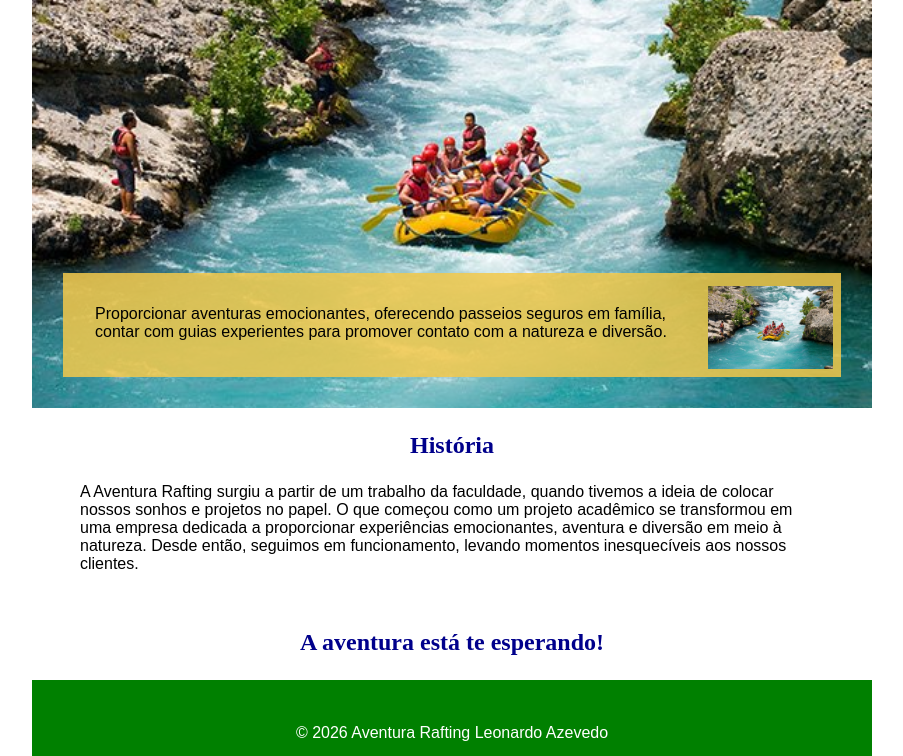
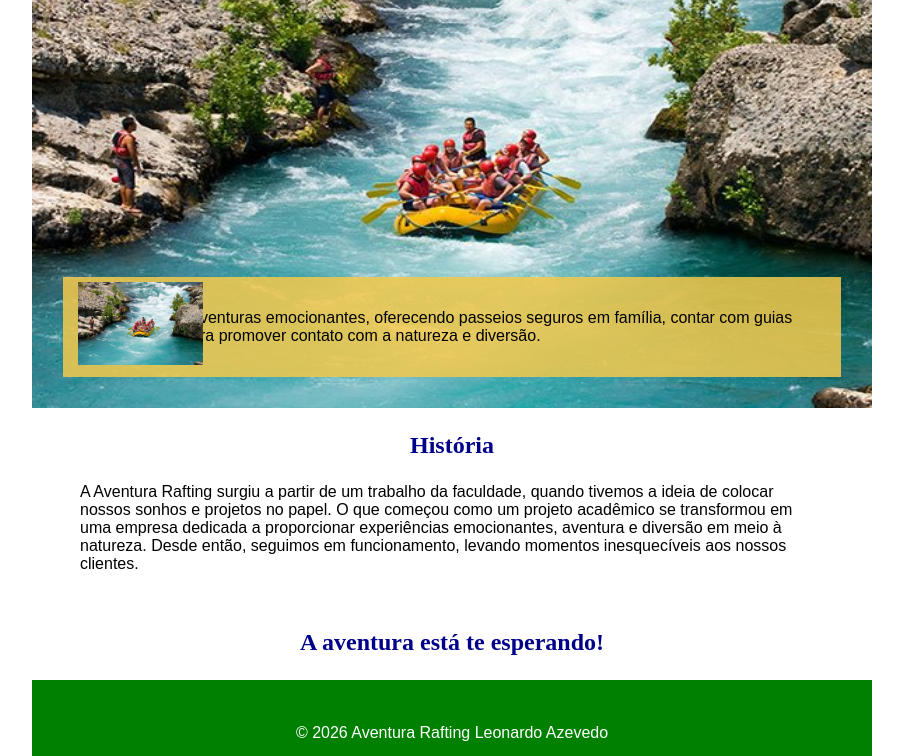
Before and after one commit to leonardogaaz/wdd130, a plain HTML site: page wwr/sobre.html in a window 1280 px wide. Shown: the part 344-1100 px from the top of the page, without its empty margins (188-1091 px from the left). Drawn offline with Linux system fonts and the light colour scheme.

Commit message:
Alterações nas imagens Página Rafting

```diff
--- a/wwr/estilos/rafting.css
+++ b/wwr/estilos/rafting.css
@@ -70,15 +70,15 @@ footer {
 .hero {
     position: relative;
     min-height: 500px;
-    background-image: url("../imagens/rafting-aventura.jpg");
-    background-size: cover;
-    background-position: center;
 }
 
 .hero img {
     display: block;
     width: 100%;
-    height: auto;
+    height: 100%;
+    position: absolute;
+    top: 0;
+    left: 0;
 }
 
 h1 {
@@ -90,6 +90,7 @@ h1 {
     opacity: 0.7;
     background-color: var(--cor-destaque1);
     color: #fff;
+    z-index: 1;
 
     /* texto branco – certifique-se de que haja contraste suficiente com a cor de fundo */
 }
@@ -101,6 +102,7 @@ h1 {
     right: 15px;
     padding: 8px;
     background-color: rgba(244, 201, 76, 0.85);
+    z-index: 1;
 }
 
 .hero article img {
--- a/wwr/sobre.html
+++ b/wwr/sobre.html
@@ -28,13 +28,16 @@
 
     <main>
         <div class="hero">
+            <img src="imagens/rafting-aventura.jpg"
+              alt="Grupo de pessoas praticando rafting em um rio com corredeiras e águas agitadas">
             <h1>Aventura Rafting</h1>
             <article>
                 <img src="imagens/rafting-aventura.jpg"
                   alt="Grupo de pessoas praticando rafting em um rio com corredeiras" width="100"
                   height="100">
                 <p>Proporcionar aventuras emocionantes, oferecendo passeios seguros em família,
-                    contar com guias experientes para promover contato com a natureza e diversão.
+                    contar com guias experientes para promover contato com a natureza e
+                    diversão.
                 </p>
             </article>
         </div>
```
